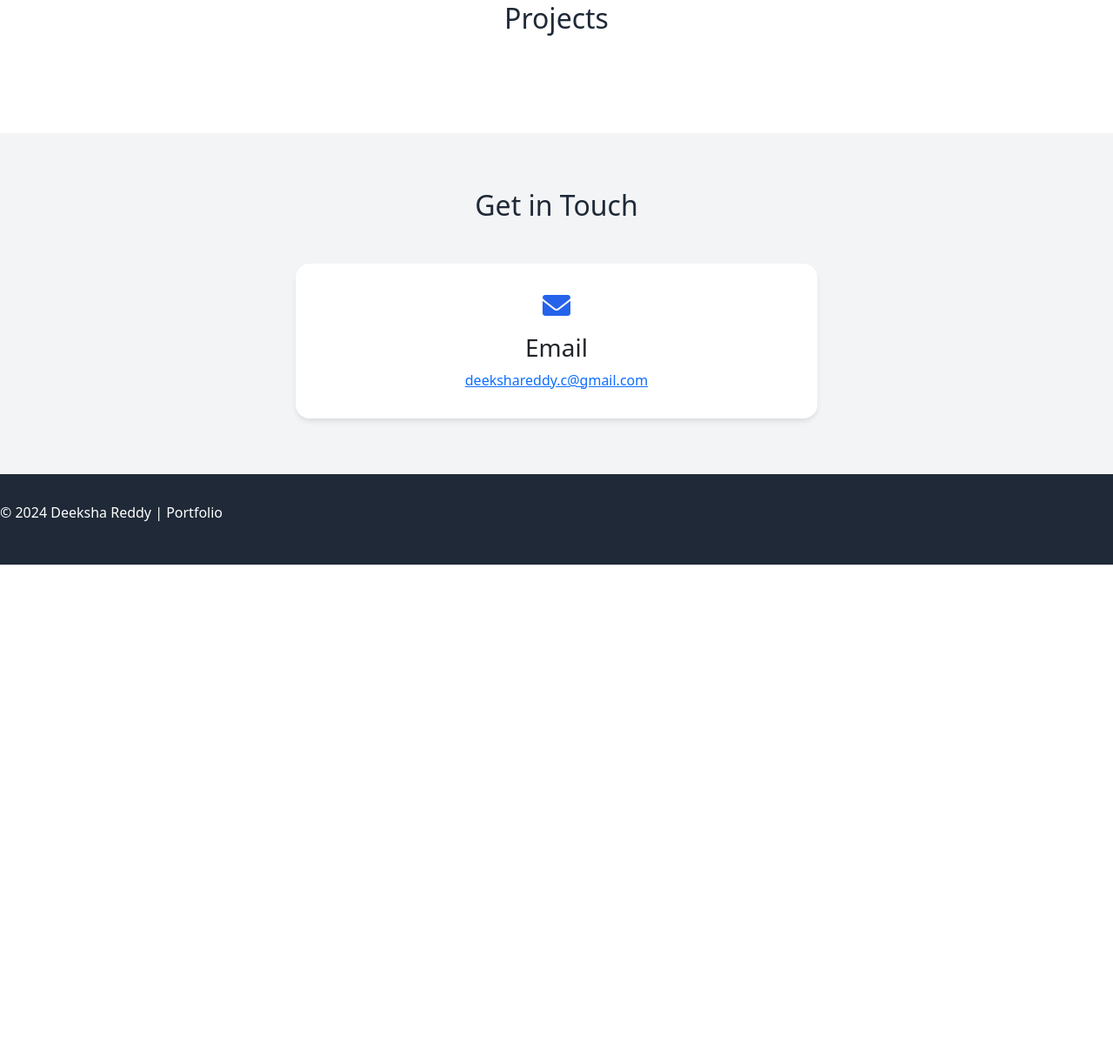
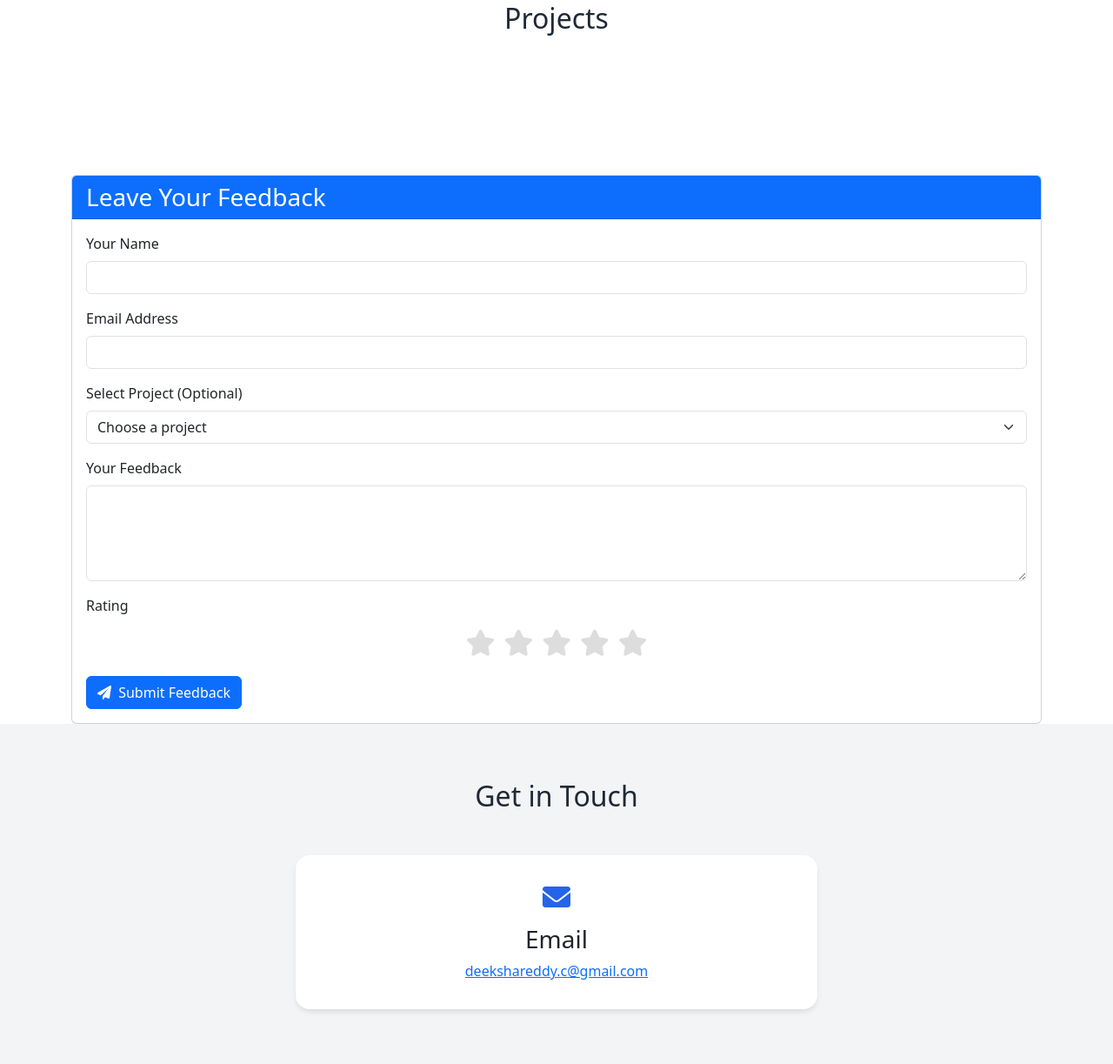
Before and after one commit to ChHarding/PortfolioWebsite_HCI584, a Flask app: page / in a window 1280 px wide. Shown: the part 1289-2512 px from the top of the page at 87% size. Before the commit the page ends 1938 px from the top, so only its background shows below. Run offline with Flask 3, Linux system fonts and the light colour scheme.

Commit message:
Add user feedback functionality to portfolio website
- Implemented feedback form for users
- Created Feedback model to store user submissions
- Added interactive star rating system
- Integrated feedback section into existing portfolio design

```diff
--- a/main.py
+++ b/main.py
@@ -4,6 +4,7 @@
 from werkzeug.utils import secure_filename
 import os
 import shutil
+from datetime import datetime
 
 app = Flask(__name__)
 app.secret_key = '1234'
@@ -158,6 +159,62 @@
 def serve_static(filename):
     return send_from_directory(os.path.join(BASE_DIR, 'static'), filename)
 
+# Add this to your existing Flask application
+
+# Create Feedback Model
+class Feedback(db.Model):
+    id = db.Column(db.Integer, primary_key=True)
+    name = db.Column(db.String(100), nullable=False)
+    email = db.Column(db.String(120), nullable=False)
+    project_id = db.Column(db.Integer, db.ForeignKey('project.id'), nullable=True)
+    feedback_text = db.Column(db.Text, nullable=False)
+    rating = db.Column(db.Integer, nullable=True)
+    timestamp = db.Column(db.DateTime, default=datetime.utcnow)
+
+    # Relationship to Project (optional)
+    project = db.relationship('Project', backref=db.backref('feedbacks', lazy=True))
+
+@app.route('/submit_feedback', methods=['POST'])
+def submit_feedback():
+    try:
+        # Get form data
+        name = request.form['name']
+        email = request.form['email']
+        feedback_text = request.form['feedback']
+        project_id = request.form.get('project')
+        rating = request.form.get('rating')
+
+        # Create new feedback entry
+        new_feedback = Feedback(
+            name=name,
+            email=email,
+            feedback_text=feedback_text,
+            project_id=project_id if project_id else None,
+            rating=int(rating) if rating else None
+        )
+
+        # Add to database
+        db.session.add(new_feedback)
+        db.session.commit()
+
+        # Flash success message
+        flash('Thank you for your feedback!', 'success')
+    except Exception as e:
+        # Handle any errors
+        db.session.rollback()
+        flash(f'Error submitting feedback: {str(e)}', 'error')
+
+    # Redirect back to home page
+    return redirect(url_for('home'))
+
+# Update home route to include feedback display for admin
+@app.route('/view_feedback')
+@admin_required
+def view_feedback():
+    # Fetch all feedbacks, optionally filter by project
+    feedbacks = Feedback.query.order_by(Feedback.timestamp.desc()).all()
+    return render_template('feedback.html', feedbacks=feedbacks)
+
 if __name__ == '__main__':
     with app.app_context():
         db.create_all()
--- a/templates/index.html
+++ b/templates/index.html
@@ -271,6 +271,96 @@
         </div>
     </section>
 
+    <section id="feedback" class="feedback mt-5">
+        <div class="container">
+            <div class="card">
+                <div class="card-header bg-primary text-white">
+                    <h3 class="mb-0">Leave Your Feedback</h3>
+                </div>
+                <div class="card-body">
+                    <form action="{{ url_for('submit_feedback') }}" method="POST">
+                        <div class="mb-3">
+                            <label for="name" class="form-label">Your Name</label>
+                            <input type="text" class="form-control" id="name" name="name" required>
+                        </div>
+                        <div class="mb-3">
+                            <label for="email" class="form-label">Email Address</label>
+                            <input type="email" class="form-control" id="email" name="email" required>
+                        </div>
+                        <div class="mb-3">
+                            <label for="project" class="form-label">Select Project (Optional)</label>
+                            <select class="form-select" id="project" name="project">
+                                <option value="">Choose a project</option>
+                                {% for project in projects %}
+                                <option value="{{ project.id }}">{{ project.name }}</option>
+                                {% endfor %}
+                            </select>
+                        </div>
+                        <div class="mb-3">
+                            <label for="feedback" class="form-label">Your Feedback</label>
+                            <textarea class="form-control" id="feedback" name="feedback" rows="4" required></textarea>
+                        </div>
+                        <div class="mb-3">
+                            <label class="form-label">Rating</label>
+                            <div class="rating">
+                                {% for i in range(1, 6) %}
+                                <input type="radio" name="rating" value="{{ i }}" id="rating-{{ i }}" class="d-none">
+                                <label for="rating-{{ i }}" class="star">
+                                    <i class="fas fa-star" data-rating="{{ i }}"></i>
+                                </label>
+                                {% endfor %}
+                            </div>
+                        </div>
+                        <button type="submit" class="btn btn-primary">
+                            <i class="fas fa-paper-plane me-1"></i> Submit Feedback
+                        </button>
+                    </form>
+                </div>
+            </div>
+        </div>
+    </section>
+
+    <!-- Add this CSS to your existing stylesheet or in a <style> tag -->
+    <style>
+        .rating {
+            display: flex;
+            flex-direction: row-reverse;
+            justify-content: center;
+            margin-bottom: 15px;
+        }
+        .rating .star {
+            color: #ddd;
+            font-size: 30px;
+            margin: 0 5px;
+            cursor: pointer;
+            transition: color 0.3s;
+        }
+        .rating .star:hover,
+        .rating .star:hover ~ .star {
+            color: #ffc107;
+        }
+        .rating input:checked ~ label {
+            color: #ffc107;
+        }
+    </style>
+
+    <!-- Add this JavaScript for interactive star rating -->
+    <script>
+        document.addEventListener('DOMContentLoaded', function() {
+            const stars = document.querySelectorAll('.rating .star');
+
+            stars.forEach(star => {
+                star.addEventListener('click', function() {
+                    const rating = this.querySelector('i').getAttribute('data-rating');
+                    const inputs = document.querySelectorAll('input[name="rating"]');
+                    inputs.forEach(input => {
+                        input.checked = input.value === rating;
+                    });
+                });
+            });
+        });
+    </script>
+
     <!-- Contact Section -->
     <section id="contact" class="contact">
         <div class="section-container">
```
